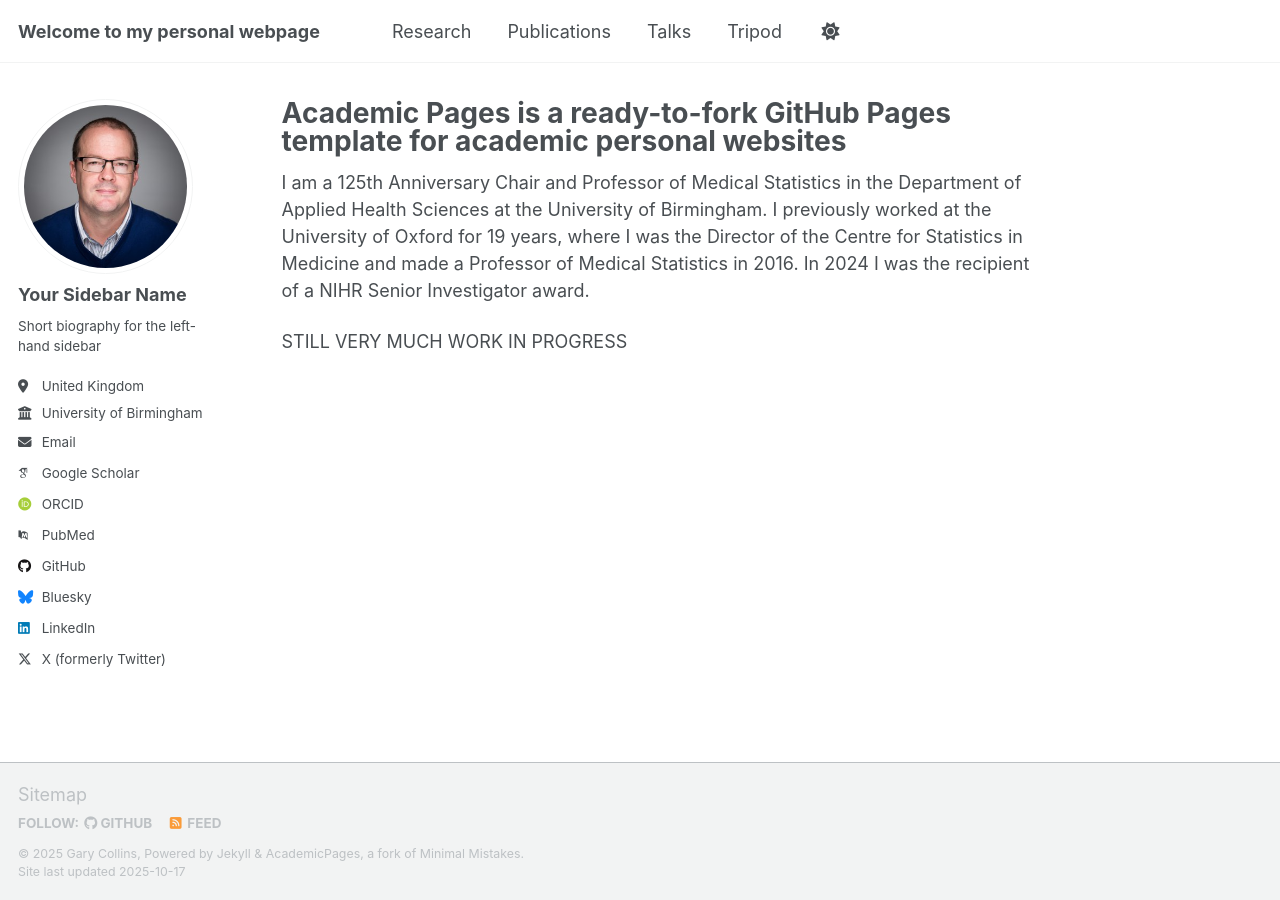
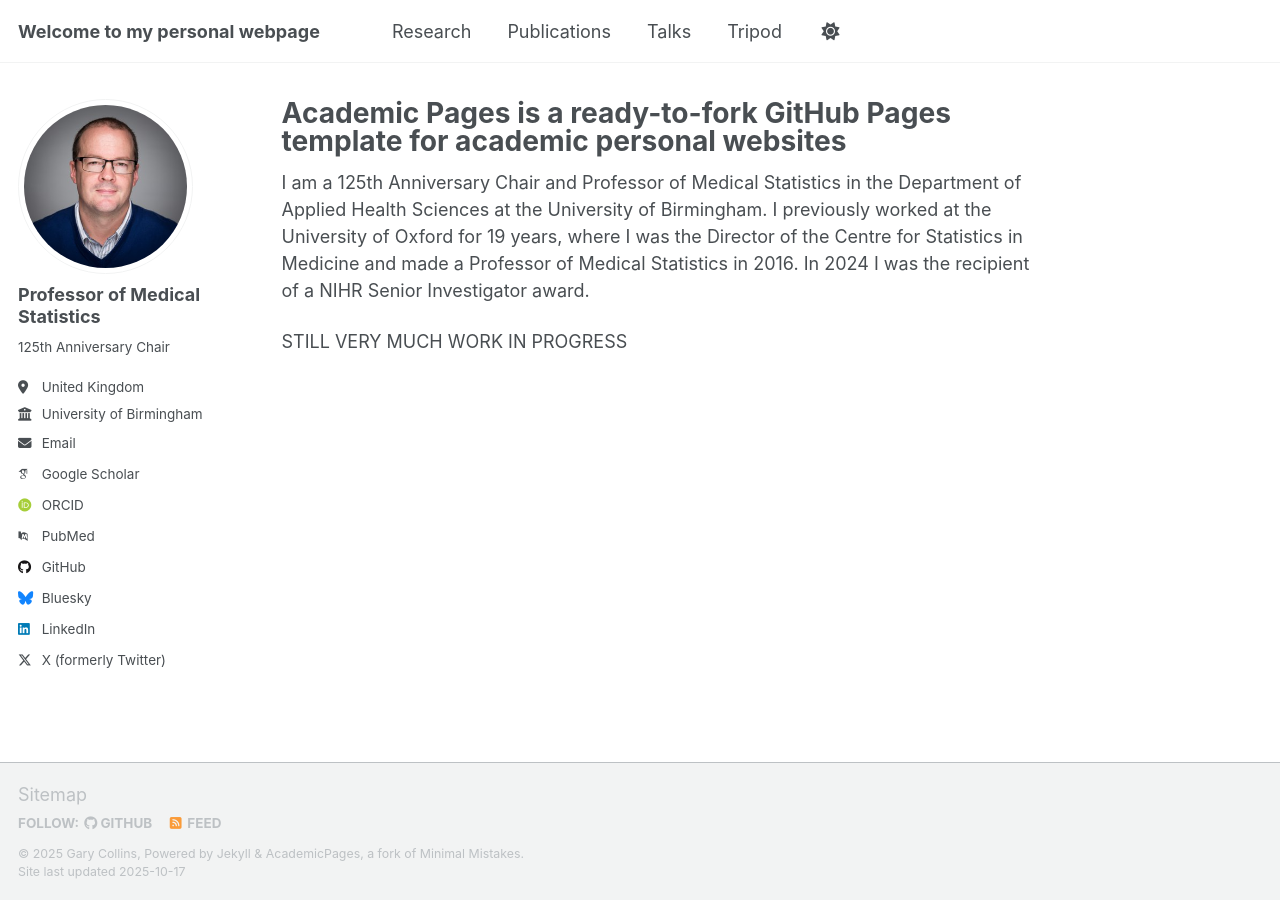
Before and after one commit to gscollins1973/gscollins1973.github.io, a Jekyll site: the page built from _pages/about.md, in a window 1280 px wide. Built offline with Jekyll 4.4.1, drawn with Linux system fonts in a browser that asks for light colours; some web fonts are replaced; a script that is not in the unit is left out.

Commit message:
Update _config.yml

```diff
--- a/_config.yml
+++ b/_config.yml
@@ -24,9 +24,9 @@ repository               : "gscollins1973/gscollins1973.github.io"
 author:
   # Biographic information
   avatar           : "Gary_COLLINS_Headshot.jpg"
-  name             : "Your Sidebar Name"
+  name             : "Professor of Medical Statistics"
   pronouns         : # example: "she/her"
-  bio              : "Short biography for the left-hand sidebar"
+  bio              : "125th Anniversary Chair"
   location         : "United Kingdom"
   employer         : "University of Birmingham"
   uri              : # URL
```
